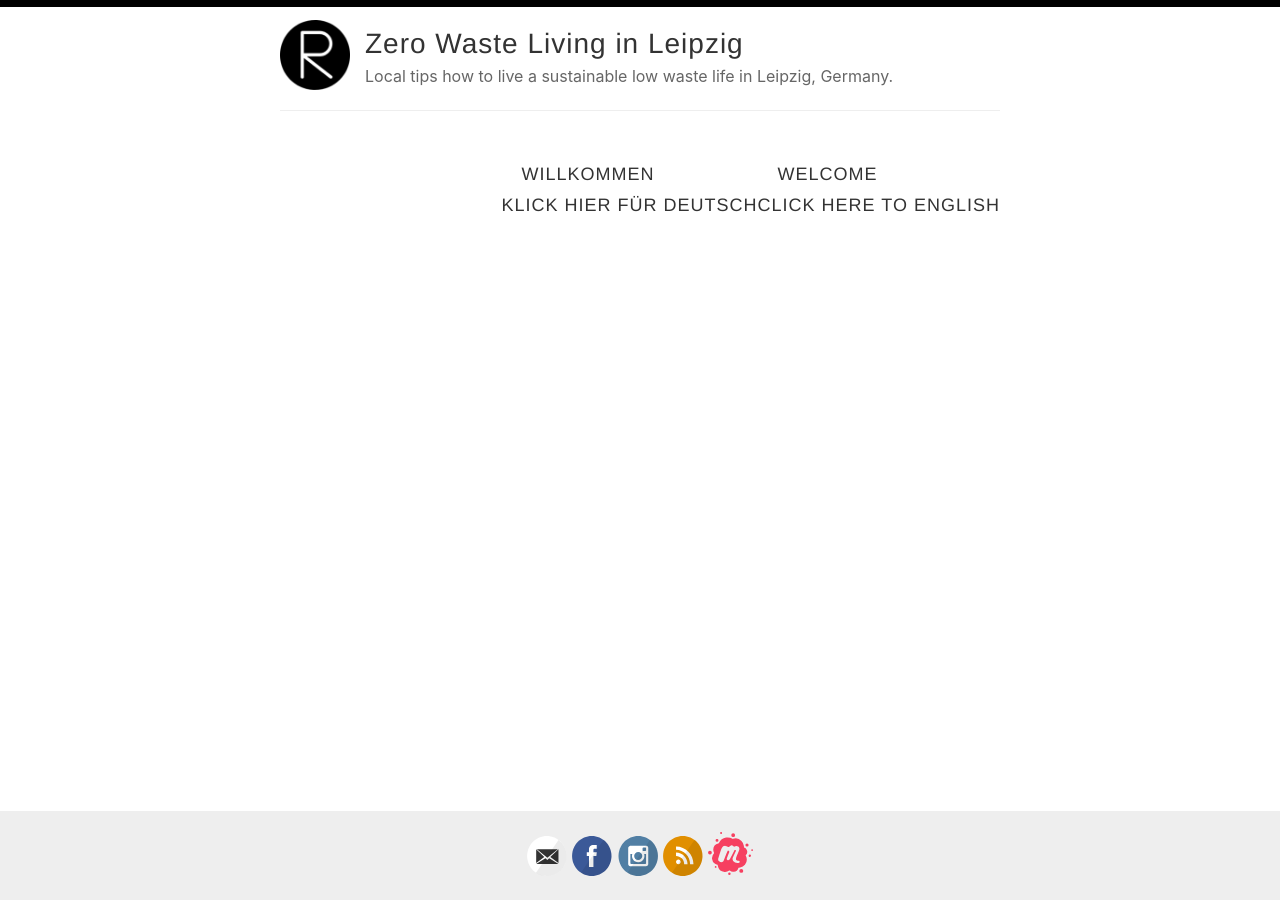
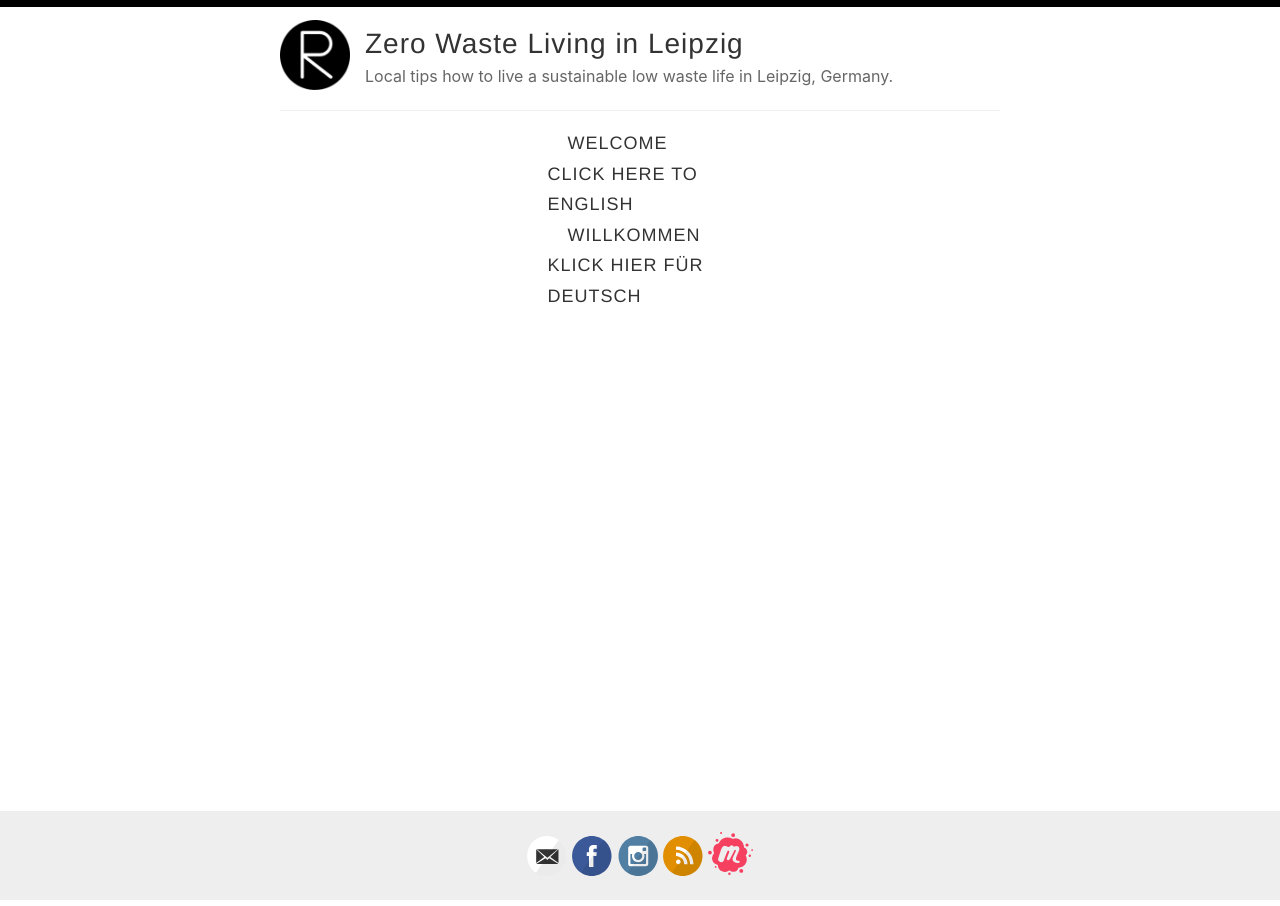
Before and after one commit to CeliaSomlai/zerowastelivinginleipzig, a Jekyll site: the page built from index.html, in a window 1280 px wide. Built offline with Jekyll 4.4.1, drawn with Linux system fonts in a browser that asks for light colours; the list of posts is cut into pages by our own code.

Commit message:
landing page

```diff
--- a/assets/style.scss
+++ b/assets/style.scss
@@ -38,9 +38,12 @@ body {
 }
 
 .container2 {
-  margin: 0 auto;
-  padding: 0;
-  width: 100%;
+    position: absolute;
+    min-width: 185px;
+    left: 50%;
+    right: 50%;
+    padding: 0px;
+    transform: translate(-50%, -15%);
 }
 
 h1, h2, h3, h4, h5, h6 {
--- a/index.html
+++ b/index.html
@@ -4,11 +4,6 @@ layout: default
 <div class="container2">
 <nav>
               <a href="{{ site.baseurl }}/en">WELCOME<br>CLICK HERE TO ENGLISH</a>
+			  <a href="{{ site.baseurl }}/de">WILLKOMMEN<br>KLICK HIER FÜR DEUTSCH</a>
 </nav>
 </div>
-
-<div class="container2">
-<nav>
-              <a href="{{ site.baseurl }}/de">WILLKOMMEN<br>KLICK HIER FÜR DEUTSCH</a>
-</nav>
-</div>
```
